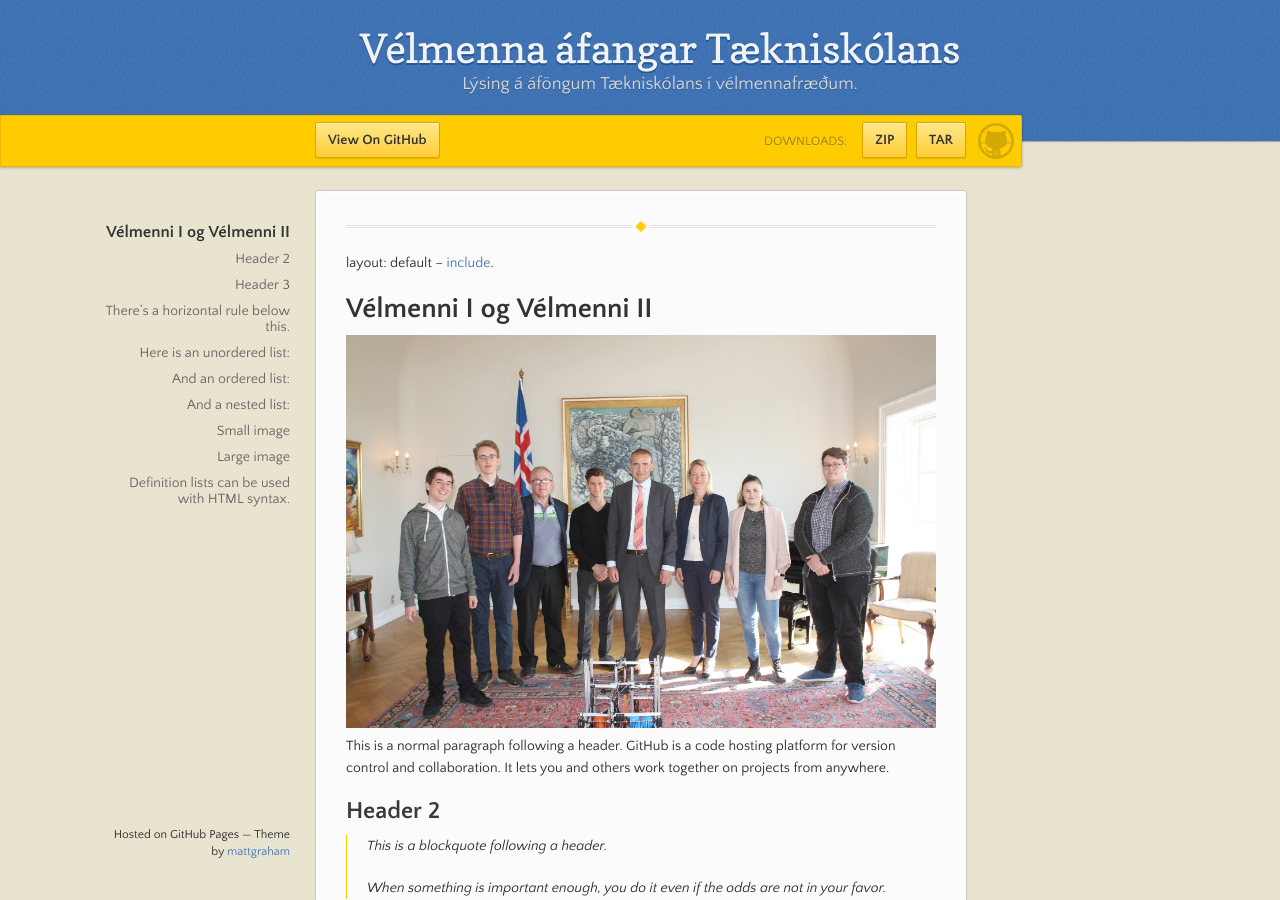
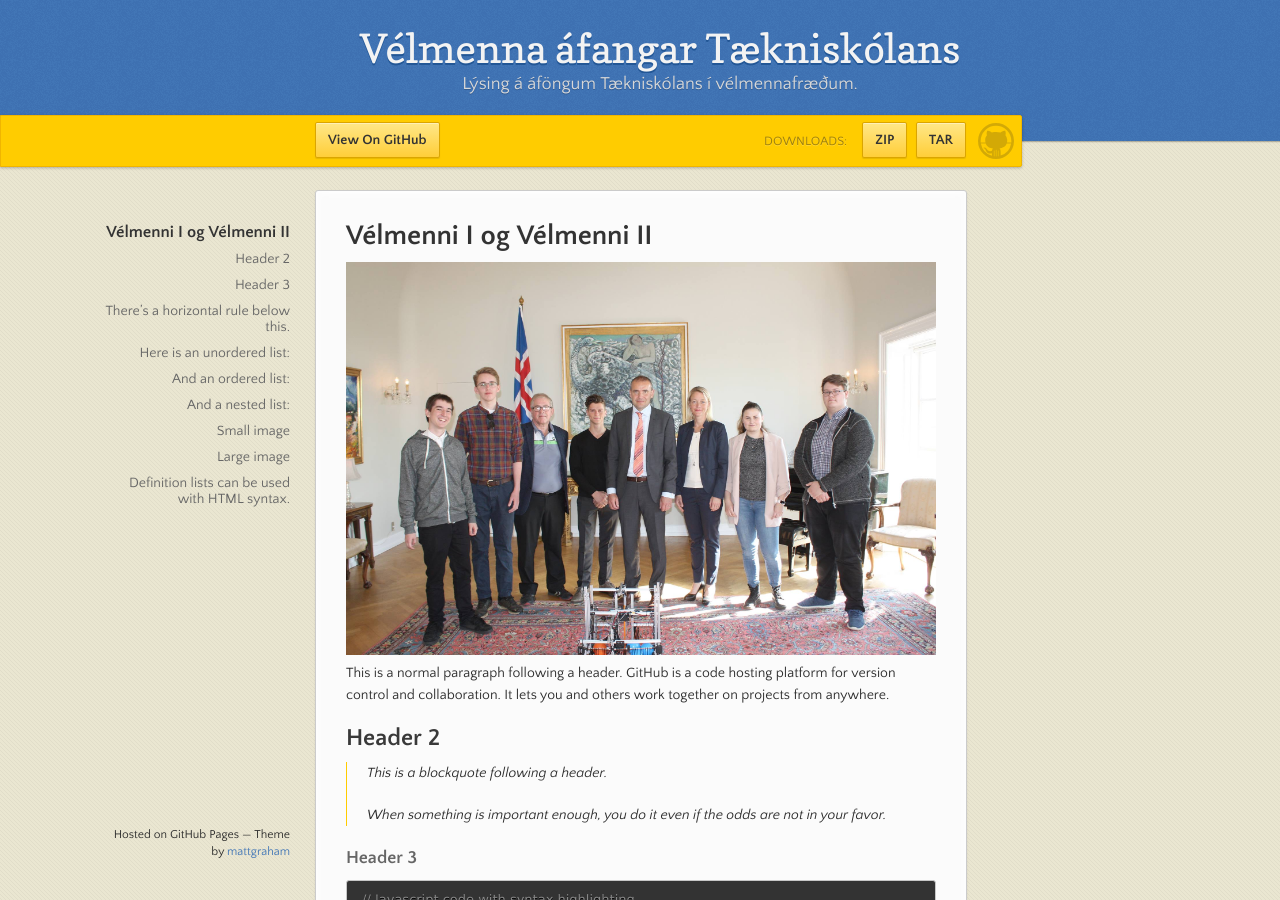
Before and after one commit to eirben/eirben.github.io, a Jekyll site: the page built from index.md, in a window 1280 px wide and 900 px high. Built offline with Jekyll 4.4.1, drawn with Linux system fonts in a browser that asks for light colours; our own code applies the rules of GitHub Pages for plain Markdown files.

Commit message:
Update index.md

```diff
--- a/index.md
+++ b/index.md
@@ -1,8 +1,3 @@
----
-layout: default
---
-[include](File:./README.md).
-
 # Vélmenni I og Vélmenni II
 ![Á Bessastöðum](https://eirben.github.io/bessasta%C3%B0ir-t%C3%A6knisk%C3%B3linn.jpg)
 This is a normal paragraph following a header. GitHub is a code hosting platform for version control and collaboration. It lets you and others work together on projects from anywhere.
```
